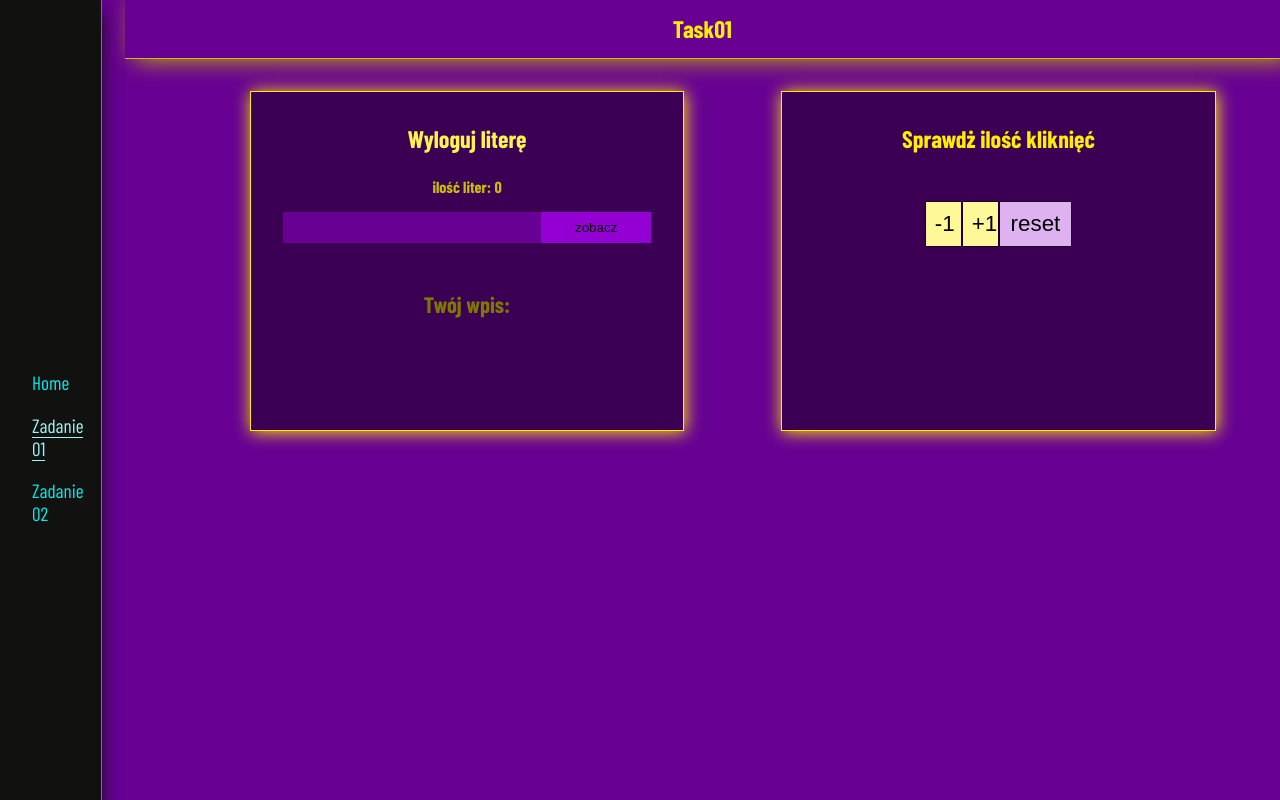
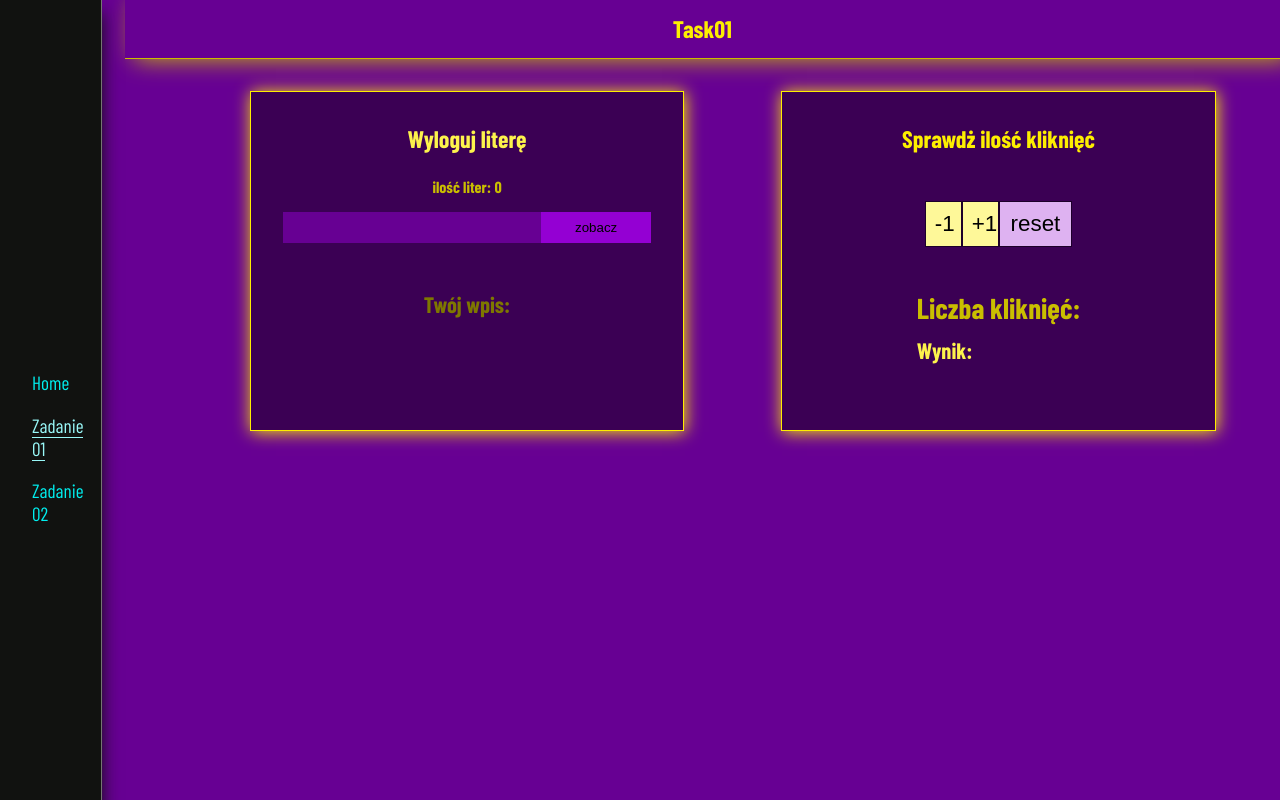
Before and after one commit to Scorpion19702022/MyReact_App001, a React (Create React App) app: page /Task01 in a window 1280 px wide. Built offline with nearby package versions, Linux system fonts and the light colour scheme; a web font is replaced by a local one.

Commit message:
start second task01

```diff
--- a/src/Components/Task01/SecondTask01.js
+++ b/src/Components/Task01/SecondTask01.js
@@ -9,6 +9,10 @@ const SecondTask01 = () => {
 				<button className={styles.btn_second_task01_add}>+1</button>
 				<button className={styles.btn_second_task01_reset}>reset</button>
 			</div>
+			<div className={styles.box_results_task01}>
+				<h4 className={styles.heading_result_click}>Liczba kliknięć:</h4>
+				<h4 className={styles.heading_result}>Wynik:</h4>
+			</div>
 		</div>
 	)
 }
--- a/src/Components/Task01/Task01.module.css
+++ b/src/Components/Task01/Task01.module.css
@@ -218,3 +218,18 @@
 	background-color: var(--color-purple04);
 	color: var(--color-purple02);
 }
+
+.box_results_task01 {
+	margin-top: 2em;
+}
+
+.heading_result_click {
+	font-size: 1.8em;
+	color: var(--color-yellow05);
+	padding: 0.4em 0em;
+}
+
+.heading_result {
+	font-size: 1.4em;
+	color: var(--color-yellow03);
+}
```
